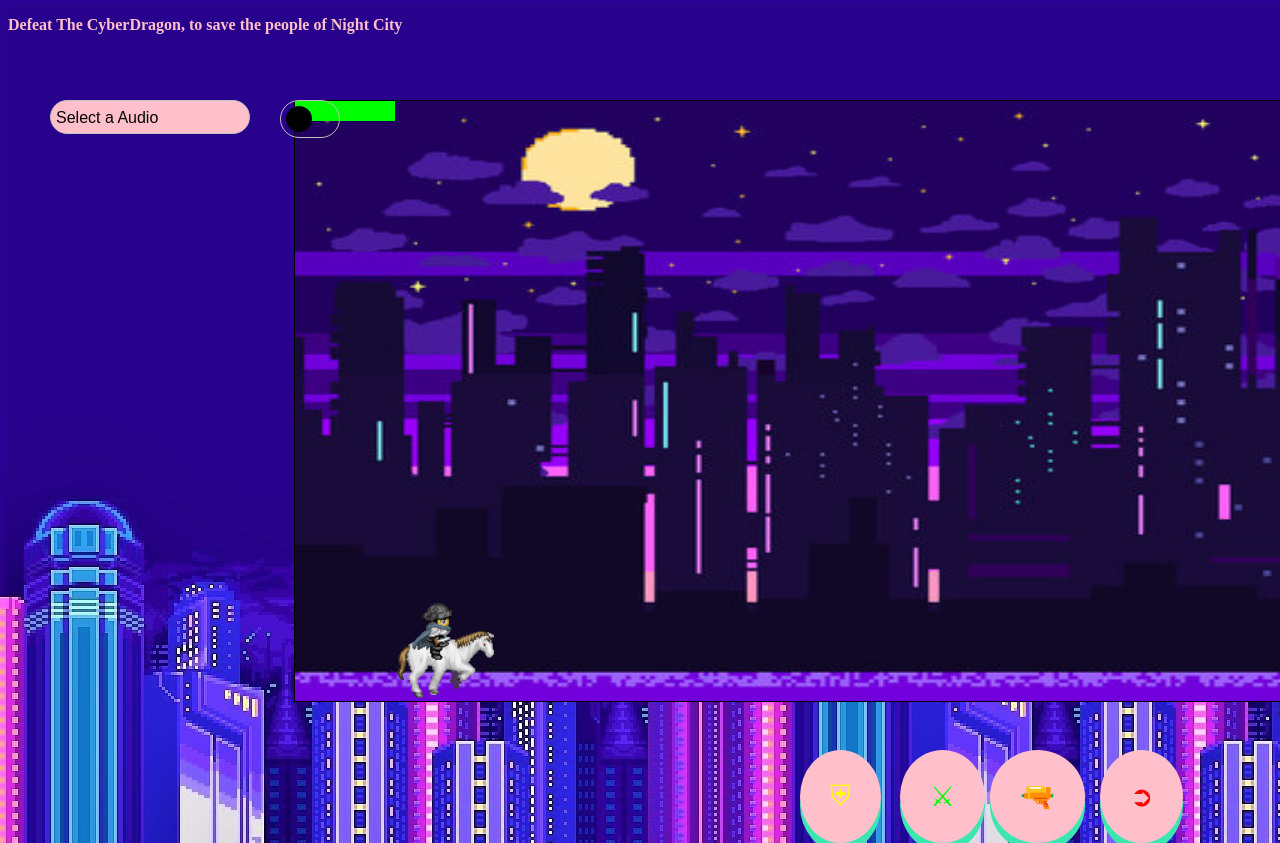
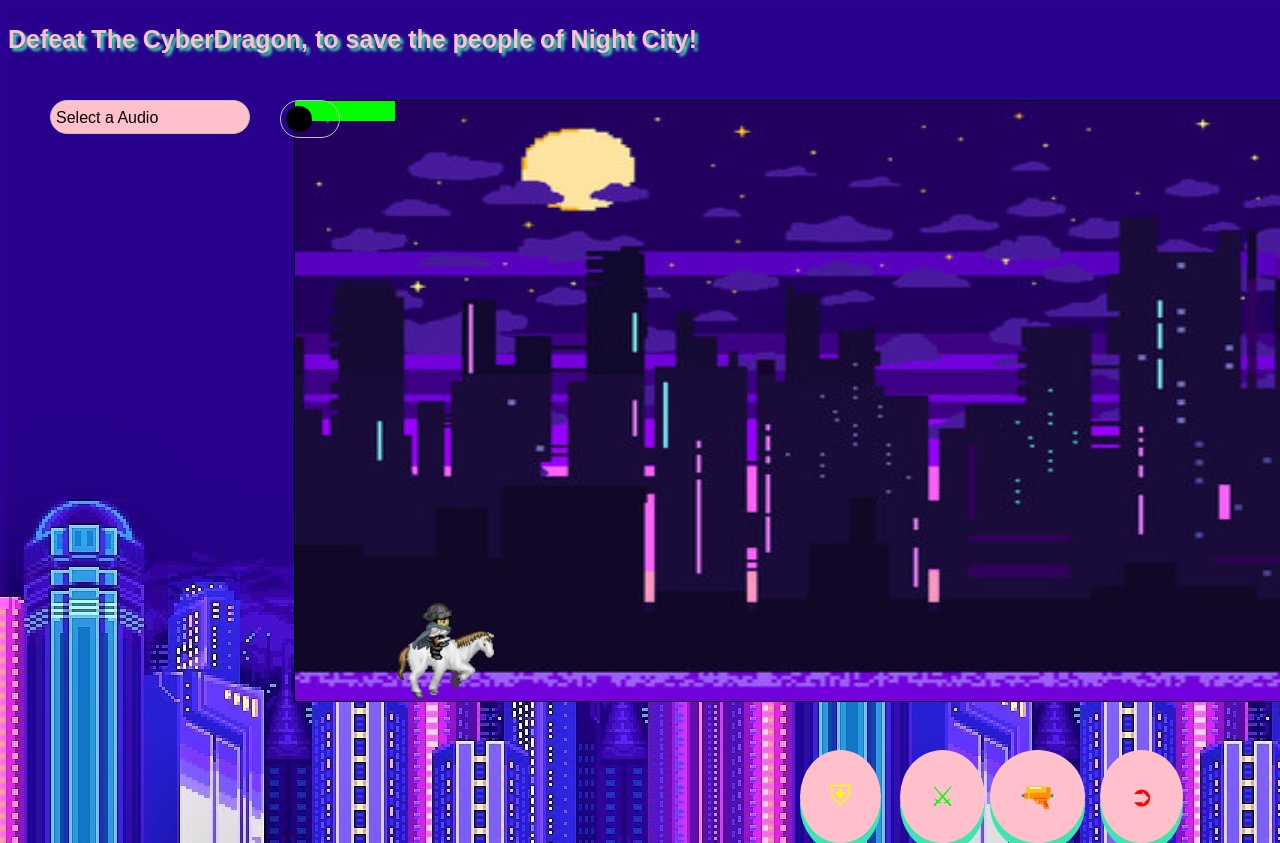
Before and after one commit to AdamMcguigan/AdamMcguigan.github.io, a plain HTML site: page UI-Project.html in a window 1280 px wide. Shown: the top 843 px of the page. Drawn offline with Linux system fonts and the light colour scheme.

Commit message:
added a helpscreen png and fixed the text on screen

```diff
--- a/UI-Project.html
+++ b/UI-Project.html
@@ -50,7 +50,7 @@
 </head>
 
 <body background = "./imgTwo/neonCity.jpg">
-<p><strong>Defeat The CyberDragon, to save the people of Night City</strong></p>
+<p><strong>Defeat The CyberDragon, to save the people of Night City!</strong></p>
 <h1 id="SCORE" onload="updateScore()" onload="onPageLoad()"></h1></br>
 <canvas tabindex="0" id="game" width="1440px" height="600px" style="border: black 1px solid;">
         Oops! looks like your browser does not support canvas tag
--- a/cssTwo/push.css
+++ b/cssTwo/push.css
@@ -272,7 +272,10 @@ canvas
 
 body
 {
-color: #FFC0CB;
+	color: #FFC0CB;
+	text-shadow: 3px 3px 3px #3CE6B0;
+	font-family: fantasy;
+	font-size: 25px;
 
 }
 
@@ -283,9 +286,9 @@ color: #FFC0CB;
 
 /* canvas#game */
 /* { */
-	/* /* position: absolute; */ */
-	/* /* top: 300; */ */
-	/* /* left: 400; */ */
+	/* /* position: absolute; */
+	/* /* top: 300; */
+	/* /* left: 400; */
 	/* max-width: 1440px; */
 	/* height: 600px;  */
 
```
Also changed, not shown: imgTwo/HelpScreen.png (added).
